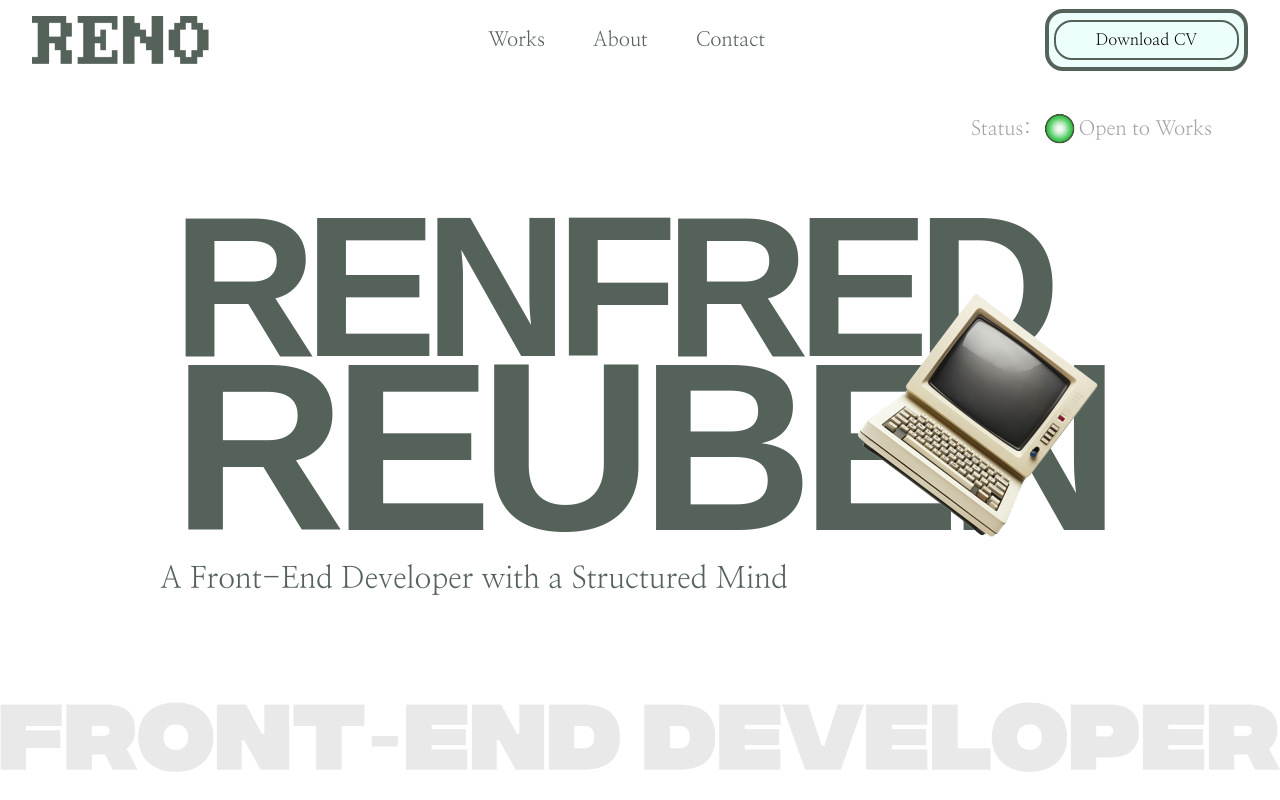
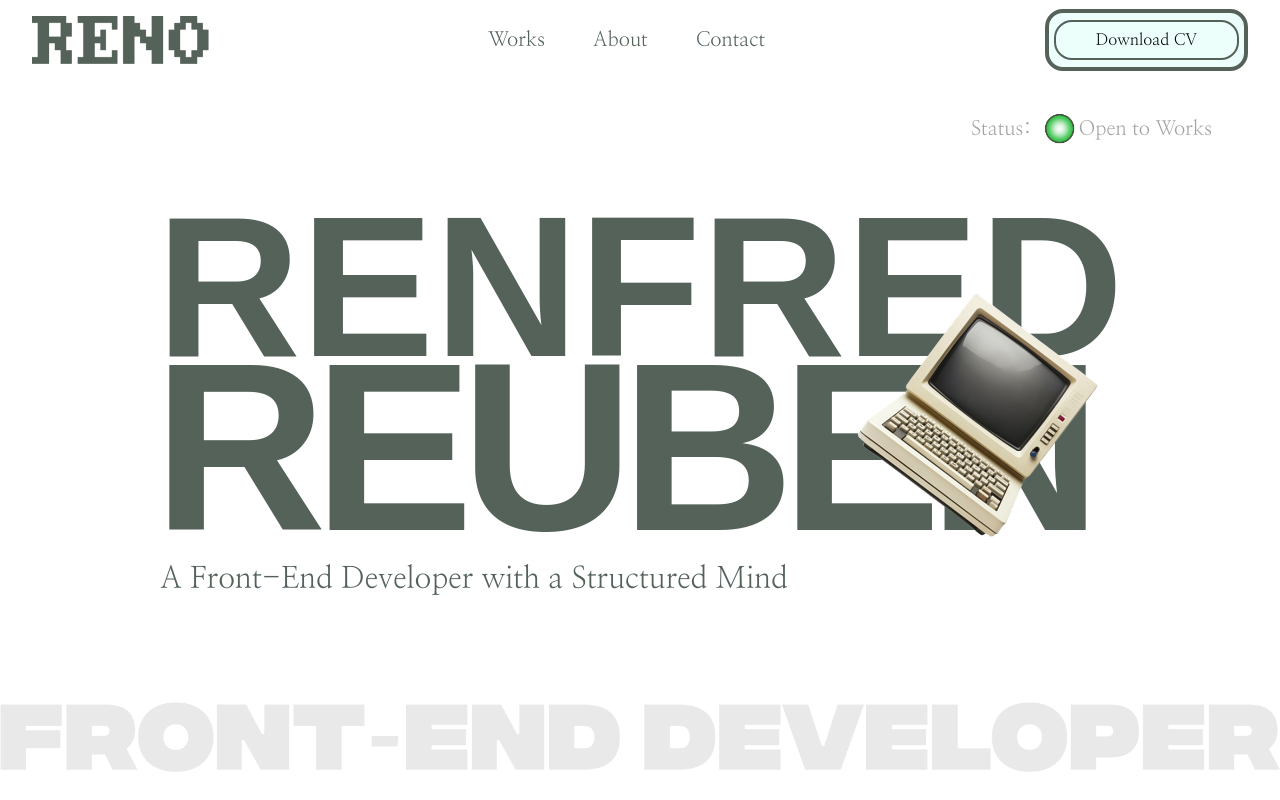
Before and after one commit to Rheno001/portfolio, a React (Vite) app: page / in a window 1280 px wide. Shown: the top 800 px of the page. Built offline with nearby package versions, Linux system fonts and the light colour scheme; a web font is replaced by a local one.

Commit message:
responsiveness completed

```diff
--- a/src/components/hero.jsx
+++ b/src/components/hero.jsx
@@ -20,8 +20,8 @@ function Hero() {
       <div className='flex flex-col items-center justify-center mt-[25px] md:mt-[60px] relative px-4 sm:px-6 lg:px-31'>
         {/*<img src={moi} alt="Developers name" className='relative'/>*/}
         <div className="desktop">
-           <h1 className='hidden md:block integral-font text-[#54625A] md:text-[160px] lg:text-[200px] font-black relative leading-40 custom-tight mx-auto'>RENFRED</h1>
-           <h1 className='hidden md:block integral-font text-[#54625A] md:text-[160px] lg:text-[240px] font-black relative leading-40 custom-tight mx-auto'>REUBEN</h1>
+           <h1 className='hidden md:block integral-font text-[#54625A] md:text-[160px] lg:text-[200px] font-black relative leading-40 custom-untight mx-auto'>RENFRED</h1>
+           <h1 className='hidden md:block integral-font text-[#54625A] md:text-[160px] lg:text-[240px] font-black relative leading-40 custom-tight mx-auto ml-[-3px]'>REUBEN</h1>
         </div>
         <div className="mobile w-full">
           <h1 className='block md:hidden integral-font text-[#54625A] text-[120px] font-black relative leading-25 mx-auto'>RENF <br />RED -</h1>
--- a/src/index.css
+++ b/src/index.css
@@ -31,3 +31,6 @@ h2{
 .custom-tight {
   letter-spacing: -13px;
 }
+.custom-untight {
+  letter-spacing: 0.1px;
+}
--- a/src/pages/main/index.jsx
+++ b/src/pages/main/index.jsx
@@ -154,7 +154,7 @@ function Index() {
           <img
             src={topalbums}
             alt="top albums header"
-            className="mt-[30px] mb-[20px] lg:mb-0 md:mt-[60px]"
+            className="mt-[30px] mb-[20px] lg:mb-[50px] md:mt-[60px]"
           />
         </div>
         <Player />
```
